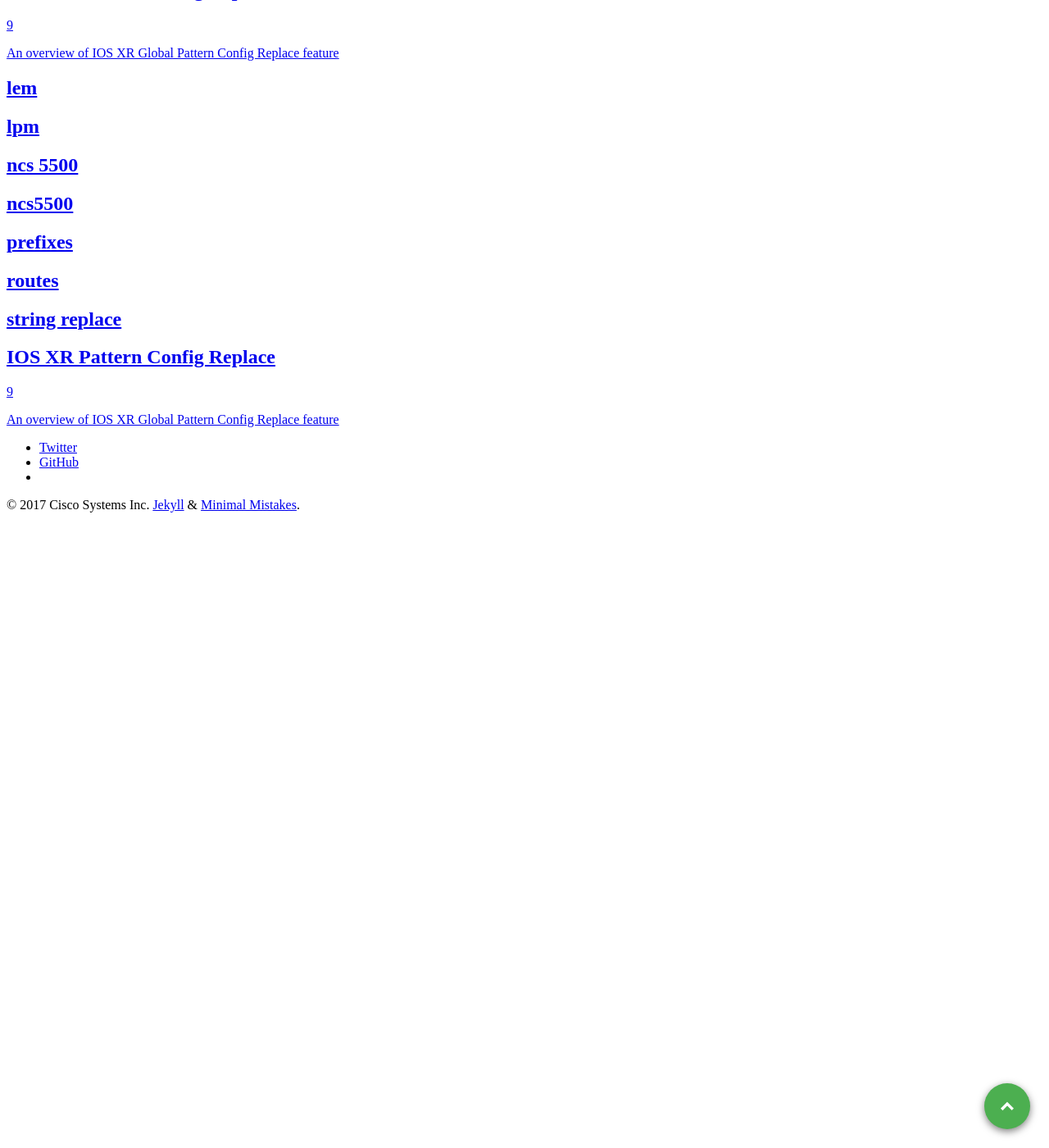
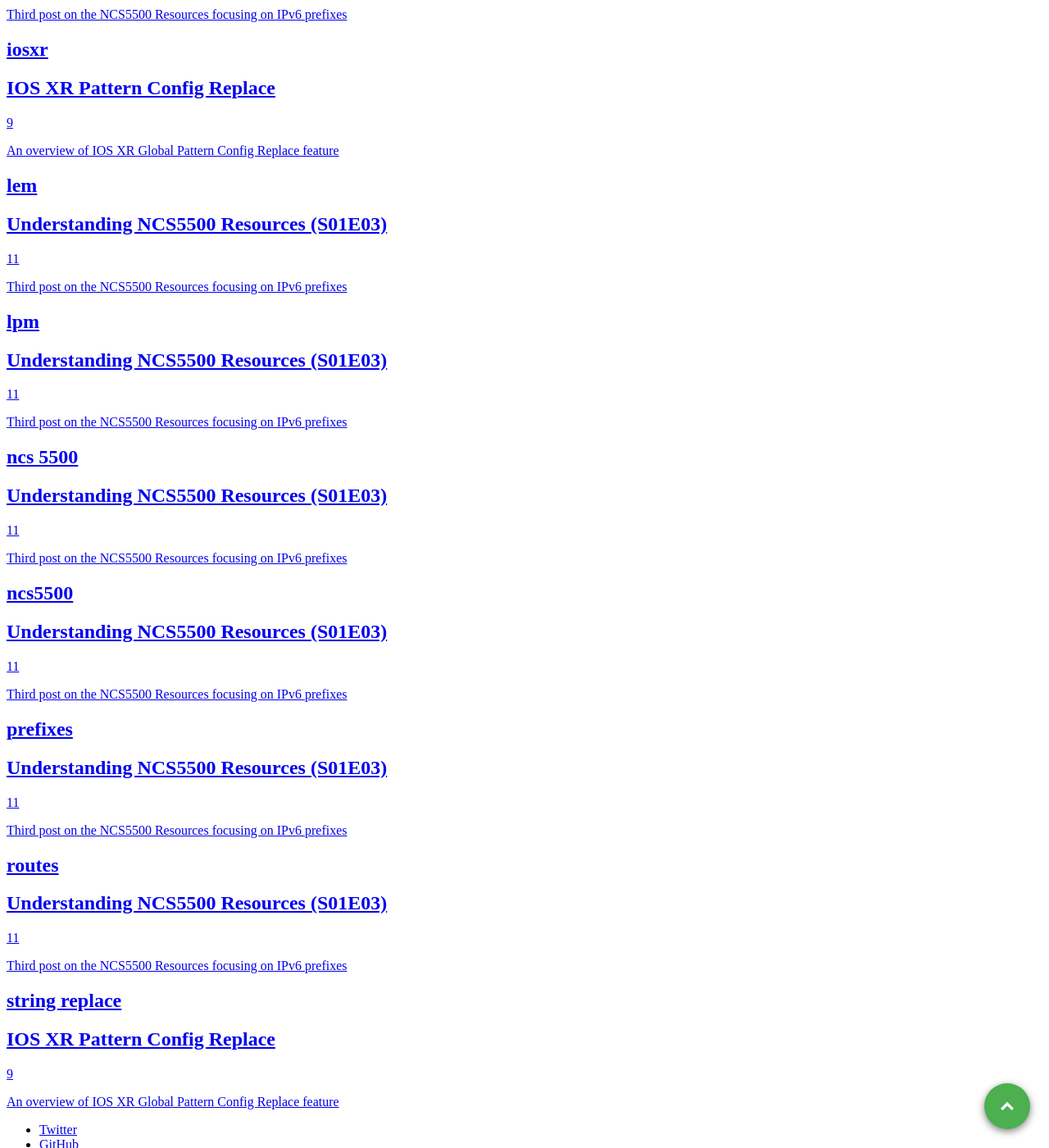
Before and after one commit to xrdocs/cloud-scale-networking, a Jekyll site: the page built from _pages/tag-archive.html, in a window 1280 px wide and 1400 px high, scrolled down 2545 px. Shown: the whole window at 82% size. Built offline with Jekyll 4.4.1, drawn with Linux system fonts in a browser that asks for light colours; some of the changed lines change nothing that is shown; some of the changed text lies outside the part shown.

Commit message:
Create 2017-08-07-understanding-ncs5500-resources-s01e03.md

```diff
--- a/_tutorials/2017-08-07-understanding-ncs5500-resources-s01e03.md
+++ b/_tutorials/2017-08-07-understanding-ncs5500-resources-s01e03.md
@@ -4,7 +4,7 @@
 title: Understanding NCS5500 Resources (S01E03)
 author: Nicolas Fevrier
 excerpt: Third post on the NCS5500 Resources focusing on IPv6 prefixes
-position: hidden
+position: top
 tags:
   - ncs5500
   - ncs 5500
@@ -27,7 +27,7 @@
 
 ### IPv6 routes and FIB Profiles
 
-Spend a few minutes to read the S01E02 to understand the different databases used to store routes in NCS5500:
+Please take a few minutes to read the [S01E02](https://xrdocs.github.io/cloud-scale-networking/tutorials/2017-08-03-understanding-ncs5500-resources-s01e02/) to understand the different databases used to store routes in NCS5500:
 
 ![Resources]({{site.baseurl}}/images/resources.jpg){: .align-center}
 
@@ -39,27 +39,28 @@
 
 ![IPv6-order.jpg]({{site.baseurl}}/images/IPv6-order.jpg){: .align-center}
 
-The logic behind this decision is that IPv6/48 prefixes are by far the largest population of the public table:
+The logic behind this decision: IPv6/48 prefixes are by far the largest population of the public table.
 
 ![ipv6-table.jpg]({{site.baseurl}}/images/ipv6-table.jpg){: .align-center}
-(From https://twitter.com/bgp6_table){: .align-center}
+(From [BGPv6 table on Twitter](https://twitter.com/bgp6_table))
 
-To avoid any misunderstanding, let's review the IPv6 resource allocation / distribution for each profile and line card type quickly:
+To avoid any misunderstanding, let's review the IPv6 resource allocation / distribution for each profile and line card type quickly, starting with the **Base systems** with **Host-optimized** FIB profile:
 
 ![IPv6-base-host-distr.jpg]({{site.baseurl}}/images/IPv6-base-host-distr.jpg){: .align-center}
-Base systems with Host-optimized FIB profile{: .align-center}
+
+**Base systems** with **Internet-optimized** FIB profile:
 
 ![IPv6-base-internet-distr.jpg]({{site.baseurl}}/images/IPv6-base-internet-distr.jpg){: .align-center}
-Base systems with Internet-optimized FIB profile{: .align-center}
+
+**Scale systems** regardless of FIB profile:
 
 ![IPv6-scale-distribution.jpg]({{site.baseurl}}/images/IPv6-scale-distribution.jpg){: .align-center}
-Scale systems regardless of FIB profile{: .align-center}
 
 See ? Pretty easy. By default, IPv6/48 are moved into LEM and the all other IPv6 prefixes are pushed into LPM.
 
 ### Lab verification
 
-LPM is an algorithmic memory. That means, the capacity will depend on the prefix distribution. We will use a couple of examples below to illustrate below how the routes are moved but you should not rely on the "estimated capacity" to based your capacity planning. Only a real internet table will give you a reliable estimation of the available space.
+LPM is an algorithmic memory. That means, the capacity will depend on the prefix distribution and how many have been programmed at a given moment. We will use a couple of examples below to illustrate below how the routes are moved but you should not rely on the "estimated capacity" to based your capacity planning. Only a real internet table will give you a reliable idea of the available space.
 
 In slot 0/0, we have a **base line card** (18H18F) using an Internet-optimized profile. In slot 0/6, we use a **scale line card** (24H12F-SE).
 
@@ -583,3 +584,7 @@
 | 80k IPv6/128 | LPM: 181,075 | LPM: 181,219 |
 | 100k IPv6/128 | LPM: 161,334 | LPM: 161,456 |
 | 120k IPv6/128 | LPM: 141,370 | LPM: 141,476 |
+
+Again this chart is just provided for information with "aligned"/"sorted" routes, not really representing a real internet distribution. Take a look at the [former post for a production router with public view IPv4+IPv6](https://xrdocs.github.io/cloud-scale-networking/tutorials/2017-08-03-understanding-ncs5500-resources-s01e02/).
+
+In next posts, we will cover Encapsulation database, FEC and ECMP FEC database, MPLS use-cases and the classifiers/ACLs. Stay tuned.
```
